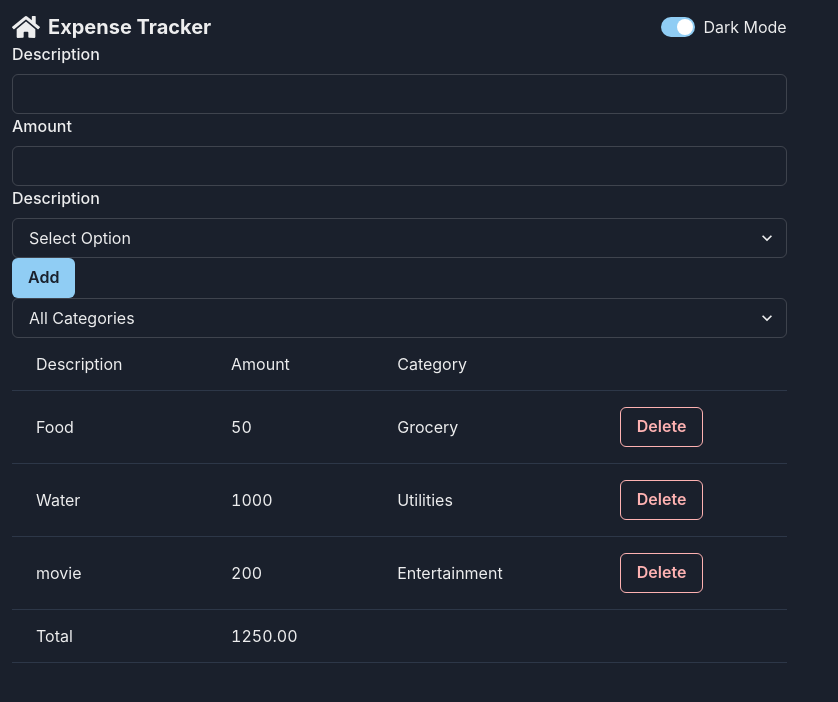
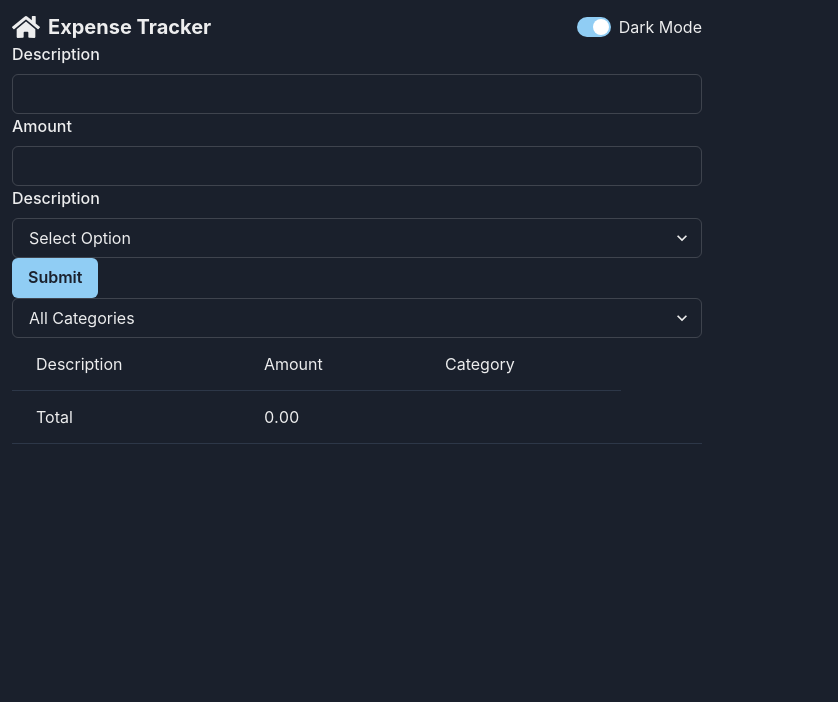
Before and after one commit to Battashi-Dev/expensive-tracker, a React (Vite) app: page / in a window 1280 px wide. Shown: the top 702 px of the page, without its empty margins (0-838 px from the left). Built offline with nearby package versions, Linux system fonts and the light colour scheme.

Commit message:
Created a custom hook

```diff
--- a/src/App.tsx
+++ b/src/App.tsx
@@ -4,14 +4,11 @@ import { useState } from "react";
 import ExpensiveFilter from "./Components/ExpensiveFilter";
 import NavBar from "./Components/NavBar";
 import ExpensiveForm from "./Components/ExpensiveForm";
+import useExpense from "./Components/Hooks/useExpense";
 
 function App() {
   const [selectedCategory, setSelectedCategory] = useState("");
-  const [expenses, setExpenses] = useState([
-    { id: 1, description: "Food", amount: 50, category: "Grocery" },
-    { id: 2, description: "Water", amount: 1000, category: "Utilities" },
-    { id: 4, description: "movie", amount: 200, category: "Entertainment" },
-  ]);
+  const { expenses, addExpense, removeExpense } = useExpense();
 
   const visibleExpenses = selectedCategory
     ? expenses.filter((expense) => expense.category === selectedCategory)
@@ -23,23 +20,15 @@ function App() {
       </GridItem>
       <GridItem area="main">
         <ExpensiveForm
-          onSubmit={(expense) =>
-            setExpenses([
-              ...expenses,
-              { ...expense, id: expenses.length + Date.now() },
-            ])
-          }
+          onSubmit={addExpense}
+          defaultValues={{}}
+          submitLabel="Submit"
         />
         <ExpensiveFilter
           onSelectCategory={(category) => setSelectedCategory(category)}
         />
 
-        <ExpensiveList
-          expenses={visibleExpenses}
-          onDelete={(id) =>
-            setExpenses(expenses.filter((expense) => expense.id !== id))
-          }
-        />
+        <ExpensiveList expenses={visibleExpenses} onDelete={removeExpense} />
       </GridItem>
       <GridItem area="footer"></GridItem>
     </Grid>
--- a/src/Components/ExpensiveForm.tsx
+++ b/src/Components/ExpensiveForm.tsx
@@ -9,8 +9,7 @@ import {
 import { useForm } from "react-hook-form";
 import { categories } from "./constant";
 import { zodResolver } from "@hookform/resolvers/zod";
-import {  schema, type FormData} from './Validation'
-
+import { schema, type FormData } from "./Validation";
 
 interface Props {
   onSubmit: (data: FormData) => void;
@@ -18,13 +17,13 @@ interface Props {
   submitLabel: string;
 }
 
-const ExpensiveForm = ({ onSubmit, defaultValues, submitLabel= "Add "}: Props) => {
+const ExpensiveForm = ({ onSubmit, defaultValues, submitLabel }: Props) => {
   const {
     register,
     handleSubmit,
     reset,
     formState: { errors },
-  } = useForm<FormData>({ resolver: zodResolver(schema), defaultValues, });
+  } = useForm<FormData>({ resolver: zodResolver(schema), defaultValues });
   return (
     <form
       onSubmit={handleSubmit((data) => {
--- a/src/Components/ExpensiveList.tsx
+++ b/src/Components/ExpensiveList.tsx
@@ -1,15 +1,9 @@
 import { Button, Table, Tbody, Td, Tfoot, Thead, Tr } from "@chakra-ui/react";
-
-interface Expenses {
-  id: number;
-  description: string;
-  amount: number;
-  category: string;
-}
+import { type Expense } from "./Validation";
 
 interface Props {
-  expenses: Expenses[];
-  onDelete: (id: number) => void;
+  expenses: Expense[];
+  onDelete: (id: string) => void;
 }
 const ExpensiveList = ({ expenses, onDelete }: Props) => {
   return (
@@ -19,7 +13,6 @@ const ExpensiveList = ({ expenses, onDelete }: Props) => {
           <Td>Description</Td>
           <Td>Amount</Td>
           <Td>Category</Td>
-          <Td></Td>
         </Tr>
       </Thead>
       <Tbody>
--- /dev/null
+++ b/src/Components/Hooks/useExpense.ts
@@ -0,0 +1,38 @@
+import { useEffect, useState } from "react";
+import type { Expense, FormData } from "../Validation";
+
+const STORAGE_KEY = "expensive-tracker: expenses";
+
+function loadExpenses(): Expense[] {
+  try {
+    const raw = localStorage.getItem(STORAGE_KEY);
+    return raw ? JSON.parse(raw) : [];
+  } catch {
+    return [];
+  }
+}
+
+function saveExpenses(expenses: Expense[]) {
+  try {
+    localStorage.setItem(STORAGE_KEY, JSON.stringify(expenses));
+  } catch {
+    return [];
+  }
+}
+
+export const useExpense = () => {
+  const [expenses, setExpenses] = useState<Expense[]>(loadExpenses);
+
+  useEffect(() => {
+    saveExpenses(expenses);
+  }, [expenses]);
+
+  const addExpense = (expense: FormData) =>
+    setExpenses([...expenses, { ...expense, id: crypto.randomUUID() }]);
+
+  const removeExpense = (id: string) =>
+    setExpenses(expenses.filter((expense) => expense.id !== id));
+  return { expenses, addExpense, removeExpense };
+};
+
+export default useExpense;
--- a/src/Components/Validation.ts
+++ b/src/Components/Validation.ts
@@ -12,4 +12,9 @@ export const schema = z.object({
   }),
 });
 
+export const expenseSchema = schema.extend({
+  id: z.string()
+});
+
+export type Expense = z.infer<typeof expenseSchema>;
 export type FormData = z.infer<typeof schema>;
```
